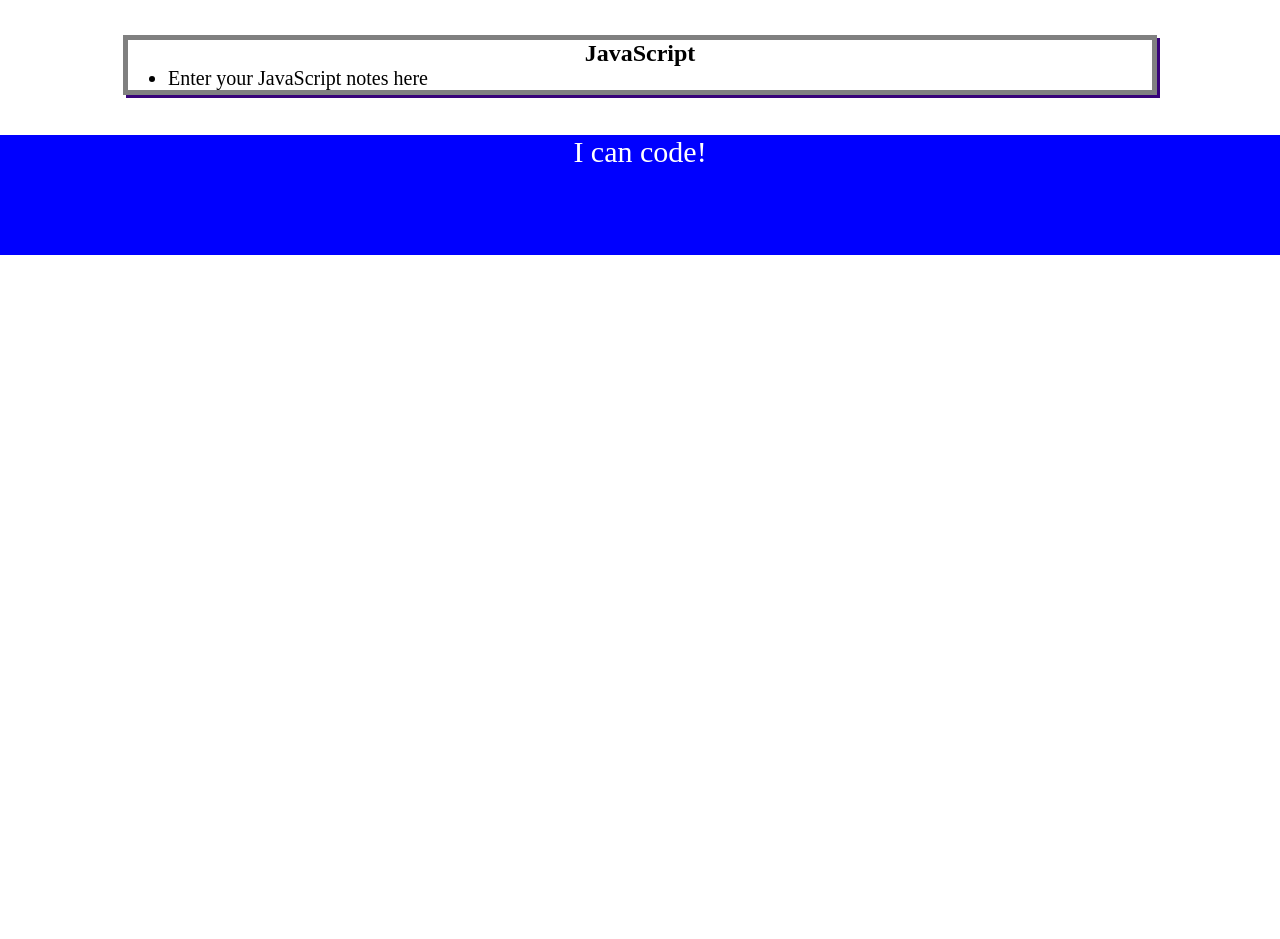
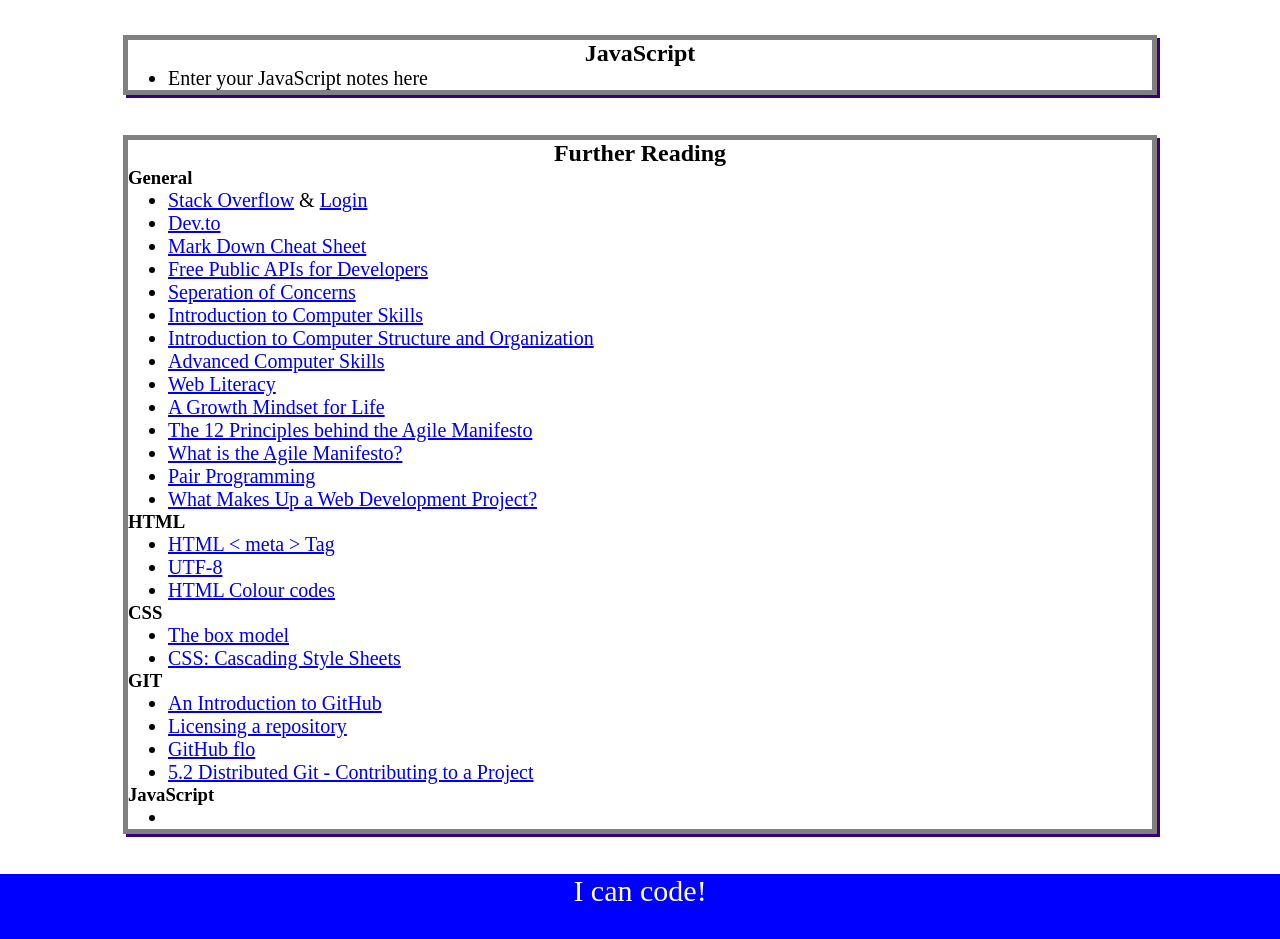
Before and after one commit to R0bsaunders/prework-study-guide, a plain HTML site: page index.html in a window 1280 px wide. Shown: the part 1000-1939 px from the top of the page. Before the commit the page ends 1255 px from the top, so only its background shows below. Drawn offline with Linux system fonts and the light colour scheme.

Commit message:
Added further reading links

```diff
--- a/index.html
+++ b/index.html
@@ -65,6 +65,59 @@
           <li>Enter your JavaScript notes here</li>
         </ul>
       </section>
+
+      <section class="card" id="further-reading-section">
+        <h2>Further Reading</h2>
+
+        <h3>General</h3>
+        <ul>
+          <li><a href=https://stackoverflow.com>Stack Overflow</a> & <a href=https://slack.com/intl/en-gb/get-started#/createnew>Login</a></li>
+          <li><a href=https://dev.to>Dev.to</a></li>
+          <li><a href=https://www.markdownguide.org/cheat-sheet>Mark Down Cheat Sheet</a></li>
+          <li><a href=https://rapidapi.com/collection/list-of-free-apis>Free Public APIs for Developers</a></li>
+          <li><a href=https://en.wikipedia.org/wiki/Separation_of_concerns#HTML,_CSS,_JavaScript>Seperation of Concerns</a></li>
+          <li><a href=https://coding-boot-camp.github.io/full-stack/computer-literacy/intro-computer-skills>Introduction to Computer Skills</a></li>
+          <li><a href=https://coding-boot-camp.github.io/full-stack/computer-literacy/intro-computer-structure-organization>Introduction to Computer Structure and Organization</a></li>
+          <li><a href=https://coding-boot-camp.github.io/full-stack/computer-literacy/advanced-computer-skills>Advanced Computer Skills</a></li>
+          <li><a href=https://coding-boot-camp.github.io/full-stack/computer-literacy/web-literacy>Web Literacy</a></li>
+          <li><a href=https://coding-boot-camp.github.io/full-stack/web-development/growth-mindset>A Growth Mindset for Life</a></li>
+          <li><a href=https://www.agilealliance.org/agile101/12-principles-behind-the-agile-manifesto>The 12 Principles behind the Agile Manifesto</a></li>
+          <li><a href=https://www.agilealliance.org/agile101/the-agile-manifesto>What is the Agile Manifesto?</a></li>
+          <li><a href=https://www.agilealliance.org/glossary/pairing>Pair Programming</a></li>
+          <li><a href=https://coding-boot-camp.github.io/full-stack/web-development/web-dev-project>What Makes Up a Web Development Project?</a></li>
+
+
+        </ul>
+
+        <h3>HTML</h3>
+        <ul>
+          <li><a href=https://www.w3schools.com/tags/tag_meta.asp>HTML < meta > Tag</a></li>
+          <li><a href=https://en.wikipedia.org/wiki/UTF-8>UTF-8</a></li>
+          <li><a href=https://htmlcolorcodes.com>HTML Colour codes</a></li>
+        </ul>
+
+        <h3>CSS</h3>
+        <ul>
+          <li><a href=https://developer.mozilla.org/en-US/docs/Learn/CSS/Building_blocks/The_box_model>The box model</a></li>
+          <li><a href=https://developer.mozilla.org/en-US/docs/Web/CSS>CSS: Cascading Style Sheets</a></li>
+
+        </ul>
+
+        <h3>GIT</h3>
+        <ul>
+          <li><a href=https://digital.gov/resources/an-introduction-github>An Introduction to GitHub</a></li>
+          <li><a href=https://docs.github.com/en/repositories/managing-your-repositorys-settings-and-features/customizing-your-repository/licensing-a-repository>Licensing a repository</a></li>
+          <li><a href=https://docs.github.com/en/get-started/quickstart/github-flow>GitHub flo</a></li>
+          <li><a href=https://www.git-scm.com/book/en/v2/Distributed-Git-Contributing-to-a-Project#_commit_guidelines>5.2 Distributed Git - Contributing to a Project</a></li>
+
+        </ul>
+
+        <h3>JavaScript</h3>
+        <ul>
+          <li></li>
+        </ul>
+      </section>
+
     </main>
 
     <footer>
```
